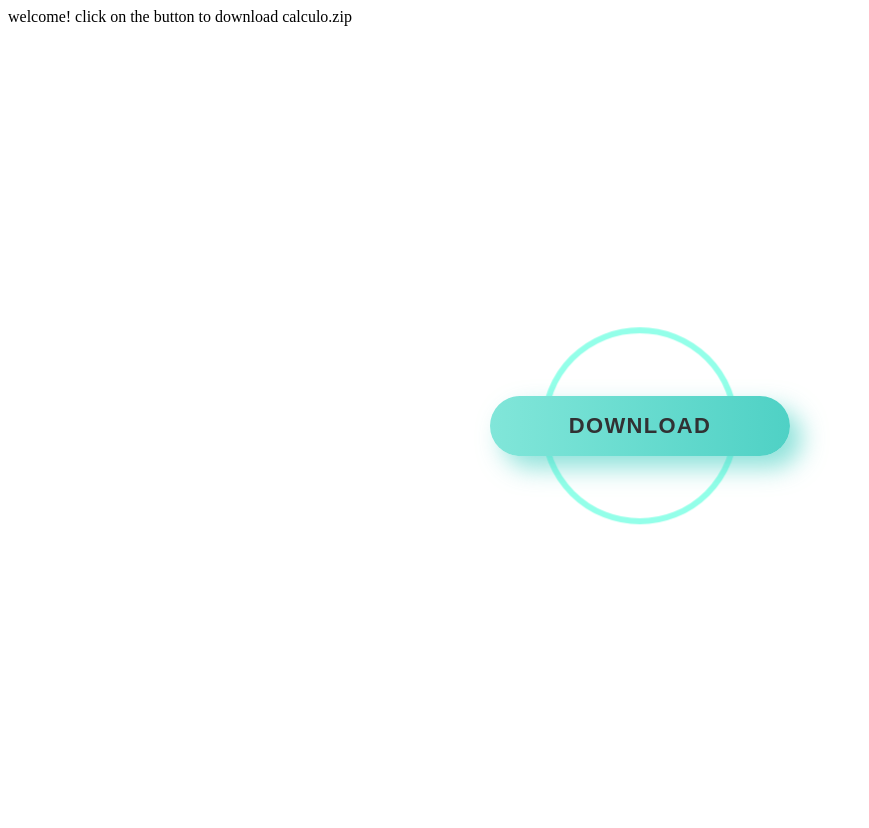
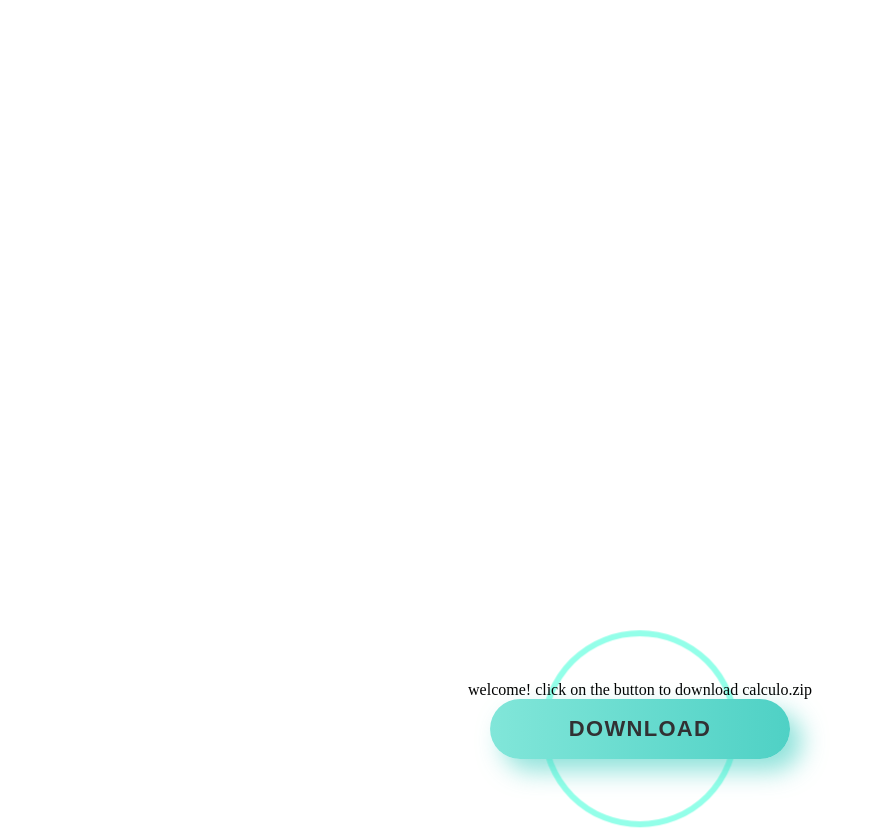
Before and after one commit to crepepersinho/crepepersinho.github.io, a plain HTML site: page index.html in a window 1280 px wide. Shown: the whole page, without its empty margins (0-869 px from the left). Drawn offline with Linux system fonts and the light colour scheme.

Commit message:
Update style.css

```diff
--- a/style.css
+++ b/style.css
@@ -1,7 +1,13 @@
 html, body {
     height: 100%;
   }
-
+.label {
+     position: absolute;
+    top: 90%;
+    left: 50%;
+    transform: translate(-50%, -50%);
+    justify-content: space-between;
+}
   .wrap {
     height: 100%;
     display: flex;
```
